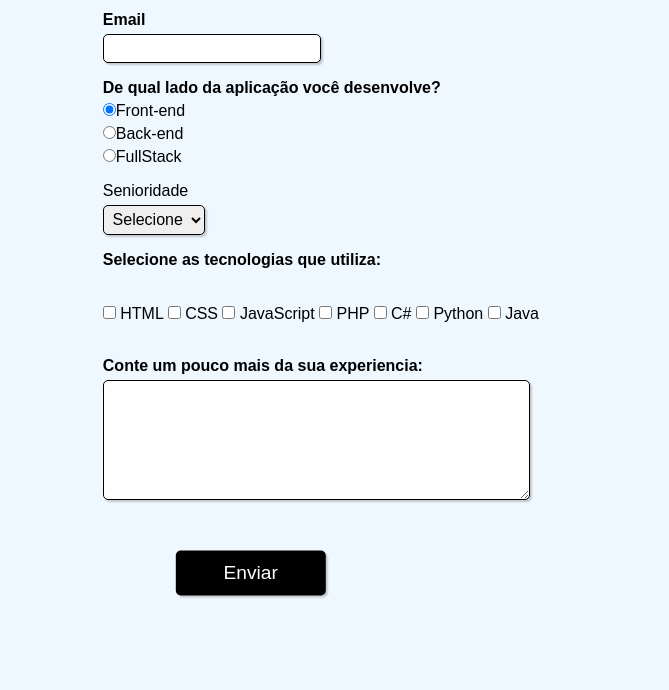
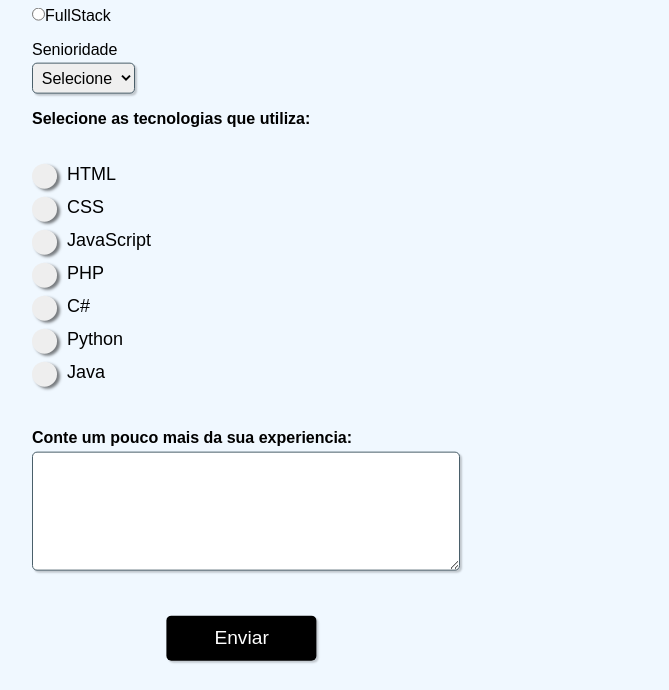
Before and after one commit to jplinharescosta/formulario-exemplo, a plain HTML site: page formulario.html in a window 1280 px wide. Shown: the part 330-1020 px from the top of the page, without its empty margins (374-1043 px from the left). Before the commit the page ends 967 px from the top, so only its background shows below. Drawn offline with Linux system fonts and the light colour scheme; a script that the page names is missing.

Commit message:
Update style.css

```diff
--- a/style.css
+++ b/style.css
@@ -7,8 +7,10 @@
     font-family: sans-serif;
     color: rgb(0, 0, 0);
     padding-bottom: 1em;
+
     margin-left: 0px;
     margin-bottom: 0px;
+
 }
 
 #subtilulo {
@@ -22,8 +24,21 @@
     padding-left: 1em;
 }
 
+
+
 fieldset {
     border: 0;
+}
+
+form {
+    max-width: 500px;
+    width: 70%;
+    padding: 20px;
+    position: absolute;
+    left: 50%;
+    top: 50%;
+    transform: translate(-50%, -50%);
+
 }
 
 body {
@@ -31,8 +46,6 @@ body {
     font-family: sans-serif;
     font-size: 1em;
     color: #000000;
-    margin-left: 36%;
-    margin-top: 2%;
     justify-content: center;
 }
 
@@ -41,6 +54,7 @@ input, select, textarea, button {
     font-size: 1em;
     color: #000000;
     border-radius: 5px;
+    outline: 0;
 }
 
 .grupo:before, .grupo:after {
@@ -53,12 +67,15 @@ input, select, textarea, button {
 
 .campo {
     margin: 1em;
+
 }
 
 .campo label {
     margin-bottom: 0.3em;
     color: #000000;
     display: block;
+    border: 0;
+
 }
 
 fieldset.grupo .campo {
@@ -68,9 +85,11 @@ fieldset.grupo .campo {
 
 .campo input[type="text"], .campo input[type="email"], .campo select, .campo textarea {
     padding: 0.3em;
-    border: 1px solid #000000;
+    border: 1px solid #4A5F6A;
     box-shadow: 2px 2px 2px rgba(0, 0, 0, 0.2);
     display: block;
+    outline: 0;
+
 }
 
 .campo select option {
@@ -90,24 +109,84 @@ fieldset.grupo .campo {
     padding: 0.6em 2.5em;
     box-shadow: 2px 2px 2px rgba(0, 0, 0, 0.2);
     text-shadow: 1px 1px 1px rgba(0, 0, 0, 0.5);
-    position: static;
-    top: 90%;
-    left: 50%;
-    margin-left: 20%;
-    transform: translate(-50%, -50%);
-    margin-top: 3em;
-    text-align: center;
+    margin-top: 1em;
+    transform: translate(100%, 20%);
+    transition: 500ms;
+
 }
 
 .botao:hover {
     background: #ffffff;
-    box-shadow: inset 2px 2px 2px rgba(0, 0, 0, 0.2);
+    box-shadow: 3px 2px 3px rgba(0, 0, 0, 0.2);
     text-shadow: none;
     color: black;
-
 
 }
 
 .botao, select {
     cursor: pointer;
 }
+
+.boxcheck {
+    display: block;
+    position: relative;
+    padding-left: 35px;
+    margin-bottom: 12px;
+    cursor: pointer;
+    font-size: 18px;
+    -webkit-user-select: none;
+    -moz-user-select: none;
+    -ms-user-select: none;
+    user-select: none;
+}
+
+.boxcheck input {
+    position: absolute;
+    opacity: 0;
+    cursor: pointer;
+    height: 0;
+    width: 0;
+
+}
+
+.checkmark {
+    position: absolute;
+    top: 0;
+    left: 0;
+    height: 25px;
+    width: 25px;
+    background-color: #eee;
+    border-radius: 15px;
+    box-shadow: 3px 2px 3px rgba(0, 0, 0, 0.5)
+
+}
+
+.boxcheck:hover input ~ .checkmark {
+    background-color: #ccc;
+}
+
+.boxcheck input:checked ~ .checkmark {
+    background-color: #2196f3;
+}
+
+.checkmark:after {
+    content: "";
+    position: absolute;
+    display: none;
+}
+
+.boxcheck input:checked ~ .checkmark:after {
+    display: block;
+}
+
+.boxcheck .checkmark::after {
+    left: 9px;
+    top: 5px;
+    width: 5px;
+    height: 10px;
+    border: solid white;
+    border-width: 0 3px 3px 0;
+    -webkit-transform: rotate(45deg);
+    -ms-transform: rotate(45deg);
+    transform: rotate(45deg);
+}
```
